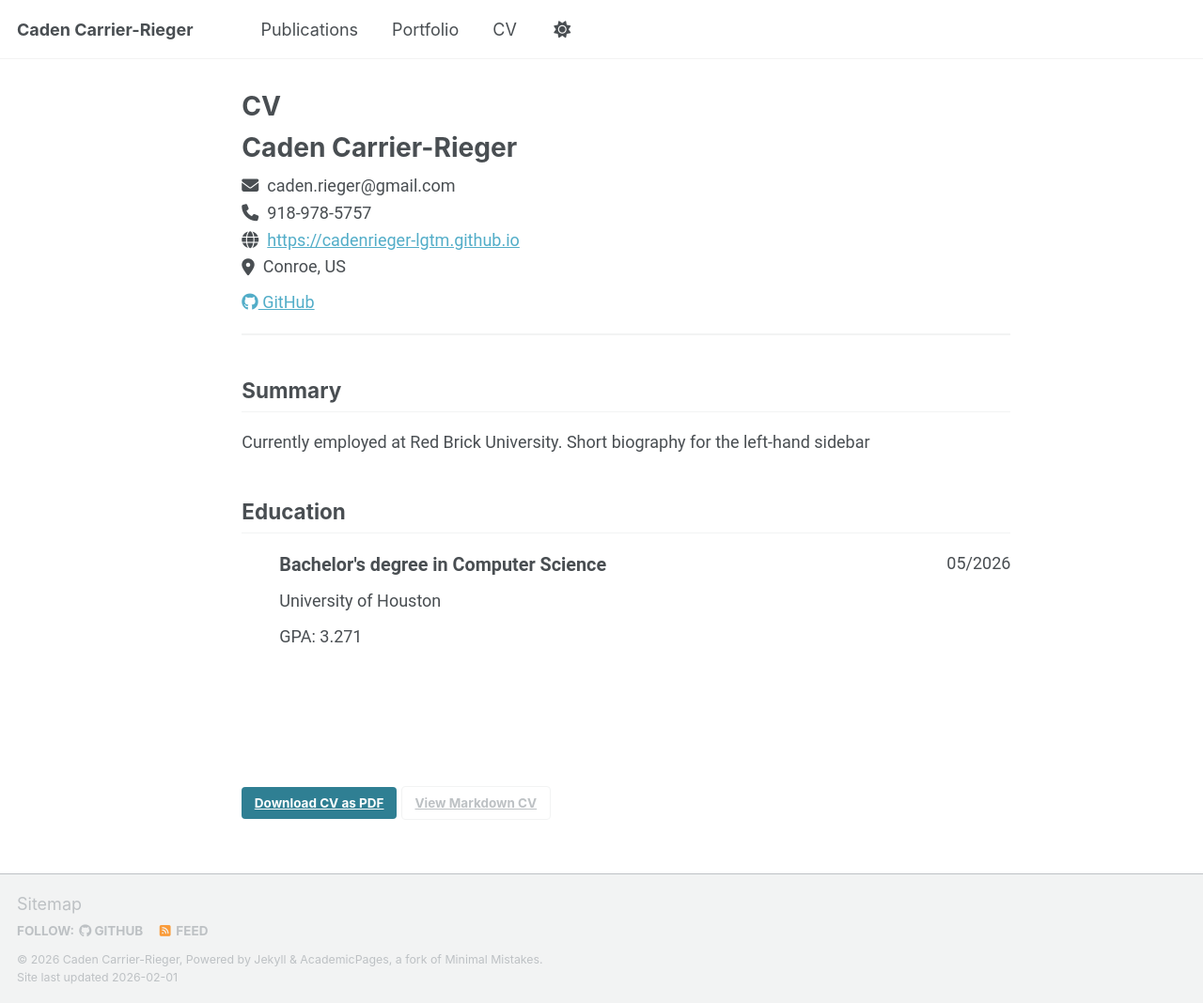
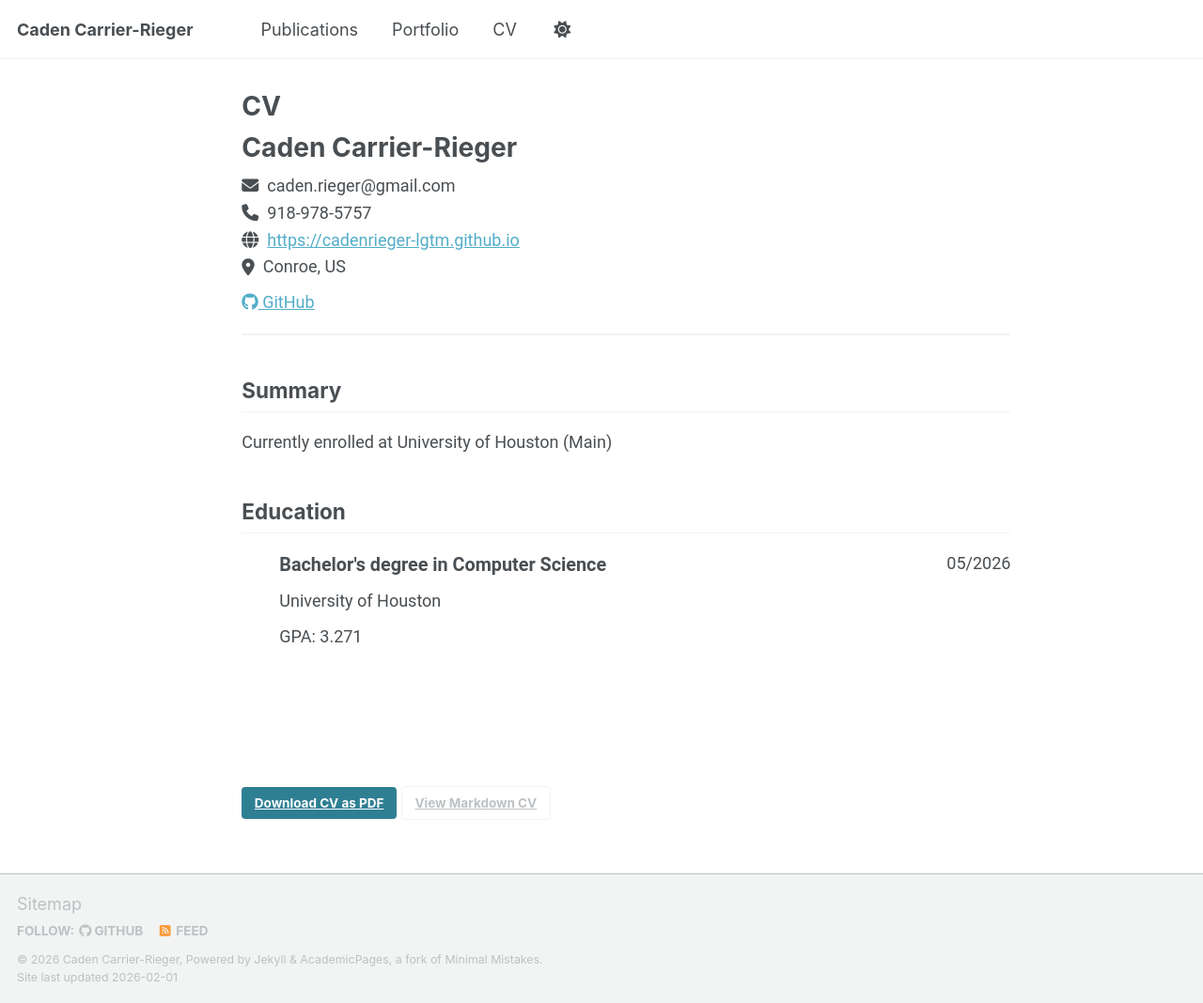
Before and after one commit to cadenrieger-lgtm/cadenrieger-lgtm.github.io, a Jekyll site: the page built from _pages/cv-json.md, in a window 1280 px wide and 1068 px high. Shown: the whole window at 94% size. Built offline with Jekyll 4.4.1, drawn with Linux system fonts in a browser that asks for light colours; a script bundle is joined from its source files by our own code; library files that are not in the unit come from our copies.

Commit message:
Update summary in cv.json to reflect current status

```diff
--- a/_data/cv.json
+++ b/_data/cv.json
@@ -4,7 +4,7 @@
     "email": "caden.rieger@gmail.com",
     "phone": "918-978-5757",
     "website": "https://cadenrieger-lgtm.github.io",
-    "summary": "Currently employed at Red Brick University. Short biography for the left-hand sidebar",
+    "summary": "Currently enrolled at University of Houston (Main)",
     "location": {
       "address": "9907 Common Hawker Ct.",
       "postalCode": "77385",
```
